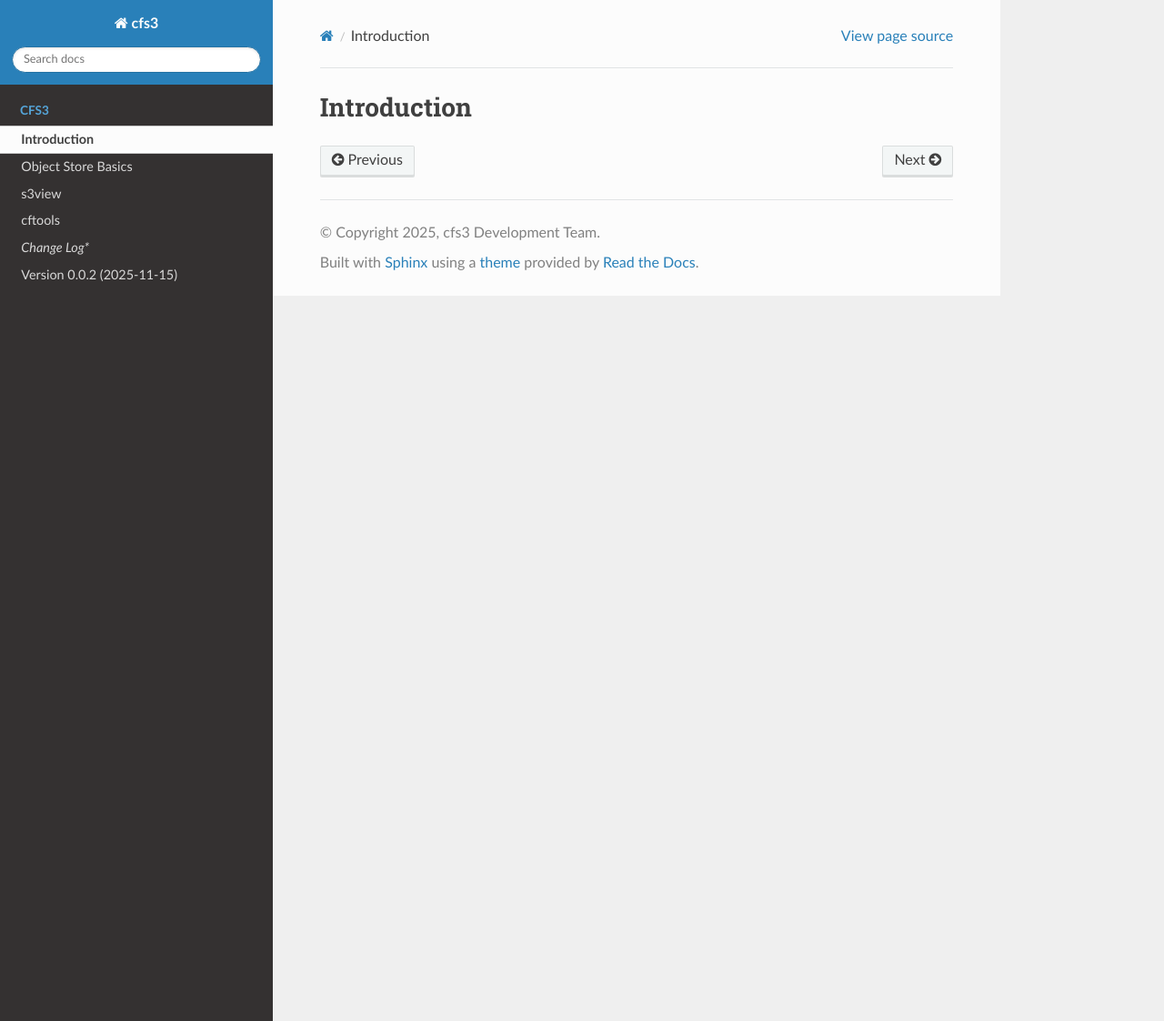
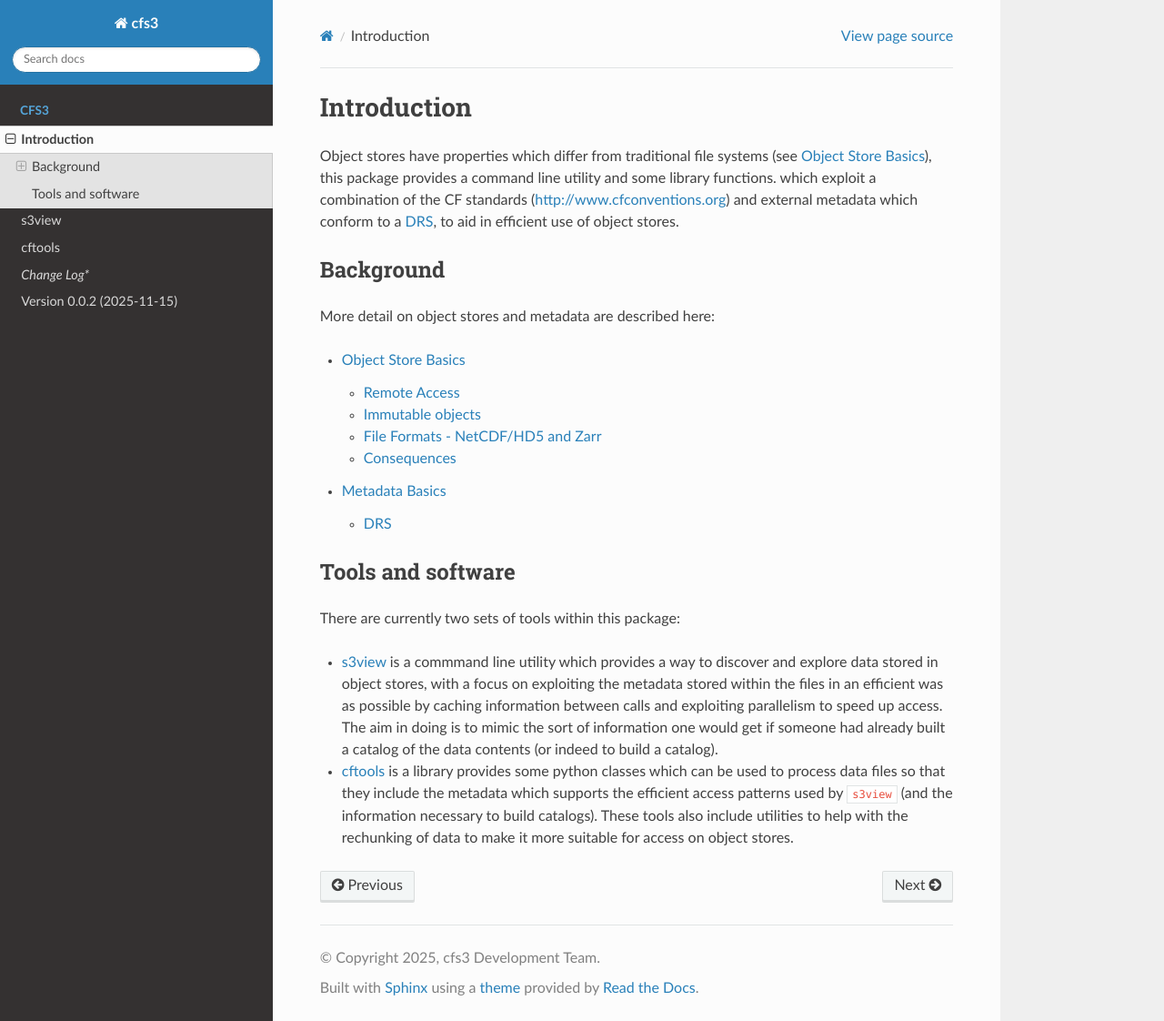
Before and after one commit to NCAS-CMS/s3view, a Sphinx documentation site: the page built from doc/introduction.rst, in a window 1280 px wide and 1122 px high. Shown: the whole window at 91% size. Built offline with Sphinx 7.4.7 and the Read the Docs theme 3.1.0, drawn with Linux system fonts in a browser that asks for light colours.

```diff
--- a/cfs3/__init__.py
+++ b/cfs3/__init__.py
@@ -1 +1,4 @@
 __version__ = "0.0.2"
+
+from cfs3.cftools import MetaFix, FileNameFix, CFSplitter, CFuploader
+from cfs3.s3cmd import s3cmd
--- /dev/null
+++ b/doc/DRS.rst
@@ -0,0 +1,6 @@
+.. _DRS:
+
+DRS
+===
+
+(documentation to come)
--- a/doc/_sidebar.rst.inc
+++ b/doc/_sidebar.rst.inc
@@ -6,7 +6,6 @@
    :caption: cfs3
 
     Introduction <introduction>
-    Object Store Basics <object_stores>
     s3view <s3view>
     cftools <cftools>
     Change Log <changelog>
--- a/doc/conf.py
+++ b/doc/conf.py
@@ -415,6 +415,7 @@ intersphinx_mapping = {
     'numpy': ('https://numpy.org/doc/stable/', None),
     'python': ('https://docs.python.org/3/', None),
     'scipy': ('https://docs.scipy.org/doc/scipy/', None),
+    "cf": ("https://ncas-cms.github.io/cf-python/", None),
 }
 
 # -- Custom Document processing ----------------------------------------------
--- a/doc/ext/cmd2_formatter.py
+++ b/doc/ext/cmd2_formatter.py
@@ -157,15 +157,7 @@ class Cmd2MethodDocumenter(MethodDocumenter):
     def can_document_member(cls, member, membername, isattr, parent):
         """Document do_* methods in cmd2 classes."""
 
-        print('can_document_member:', membername)
-
-        #if not MethodDocumenter.can_document_member(member, membername, isattr, parent):
-        #    return False
-
-        # Check if parent is a cmd2.Cmd subclass
-        #parent_obj = getattr(parent, "object", None)
-        #if not (inspect.isclass(parent_obj) and issubclass(parent_obj, cmd2.Cmd)):
-        #    return False
+        #print('can_document_member:', membername)
 
         # Only document do_* methods
         if not membername.startswith("do_"):
@@ -175,7 +167,7 @@ class Cmd2MethodDocumenter(MethodDocumenter):
         if hasattr(cmd2.Cmd, membername):
             return False
 
-        print('will_document_member:', membername)
+        #print('will_document_member:', membername)
 
         return True
 
@@ -196,7 +188,6 @@ class Cmd2MethodDocumenter(MethodDocumenter):
         # Optional flags
         opts = ["/".join(a.option_strings) for a in parser._actions if a.option_strings]
         parts = pos + opts
-        print (parts)
         return f" {' '.join(parts)}"
 
 
--- a/doc/gensidebar.py
+++ b/doc/gensidebar.py
@@ -58,9 +58,9 @@ def generate_sidebar(conf, conf_api):
 
     _header("cfs3", "cfs3")
     _write("cfs3", "Introduction", "introduction")
-    _write("cfs3", "Object Store Basics", "object_stores")
     _write("cfs3", "s3view", "s3view")
     _write("cfs3", "cftools", "cftools")
+
     _write("cfs3", "Change Log", "changelog")
     _endl()
 
--- a/doc/introduction.rst
+++ b/doc/introduction.rst
@@ -1,2 +1,35 @@
 Introduction
 ***************
+
+Object stores have properties which differ from traditional file systems (see :ref:`object_stores`), this package
+provides a command line utility and some library functions. which exploit a combination of the CF
+standards (http://www.cfconventions.org) and external metadata which conform to a :ref:`DRS`, to aid in
+efficient use of object stores.
+
+Background
+--------------
+
+More detail on object stores and metadata are described here:
+
+.. toctree::
+   :maxdepth: 2
+
+   object_stores
+   metadata
+
+Tools and software
+--------------------
+
+
+There are currently two sets of tools within this package:
+
+- :ref:`s3view` is a commmand line utility which provides a way to discover and explore data stored in object stores,
+  with a focus on exploiting the metadata stored within the files in an efficient was as possible by caching
+  information between calls and  exploiting parallelism to speed up access. The aim in doing is to mimic the
+  sort of information one would get if someone had already built a catalog of the data contents
+  (or indeed to build a catalog).
+
+- :ref:`cftools` is a library provides some python classes which can be used to process data files so that they
+  include the metadata which supports the efficient access patterns used by ``s3view`` (and the
+  information necessary to build catalogs).  These tools also include utilities to help with
+  the rechunking of data to make it more suitable for access on object stores.
--- a/doc/s3view.rst
+++ b/doc/s3view.rst
@@ -1,3 +1,5 @@
+.. _s3view:
+
 s3view
 ***********
 
```
Also changed, not shown: other parts of doc/s3view.rst (+1 -1 lines), doc/cftools.rst (+29 -3 lines), doc/chunking.rst (added, +145 -0 lines), doc/metadata.rst (added, +9 -0 lines), doc/object_stores.rst (+30 -39 lines), doc/repacking.rst (added, +8 -0 lines), doc/index.rst (line endings or trailing spaces).
